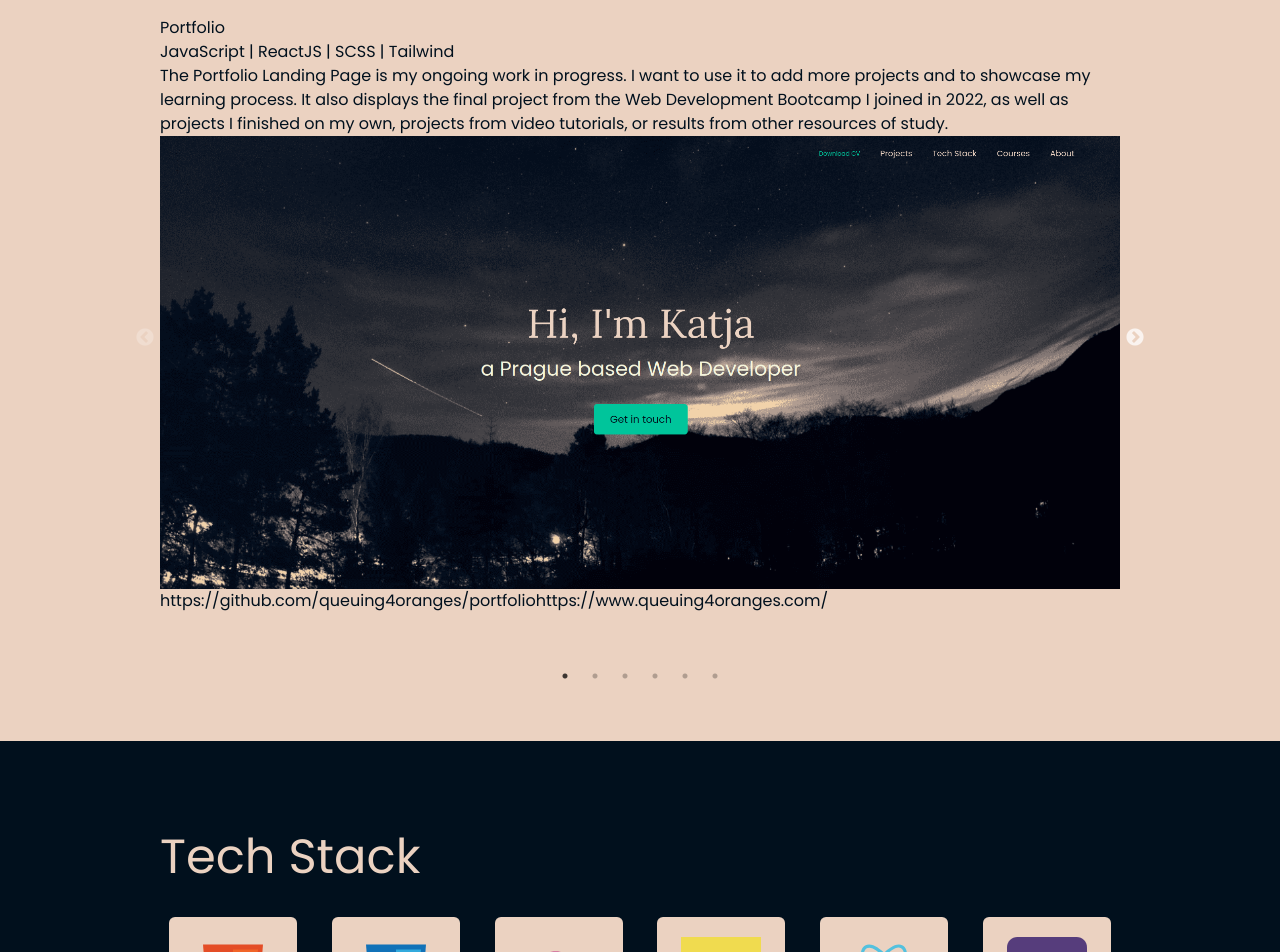
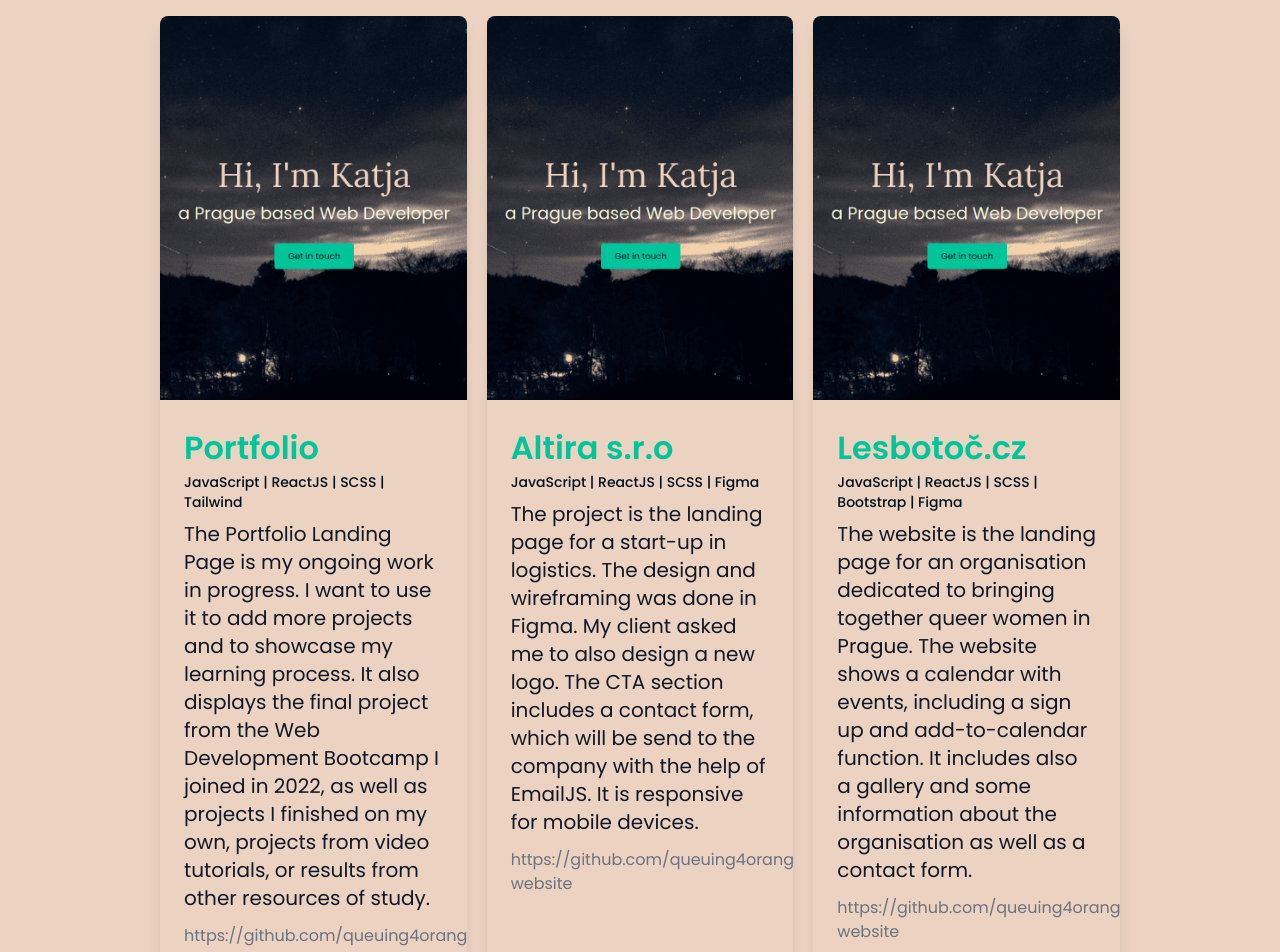
Before and after one commit to queuing4oranges/portfolio, a React (Create React App) app: page / in a window 1280 px wide. Shown: the part 1060-2012 px from the top of the page. Built offline with nearby package versions, Linux system fonts and the light colour scheme; a web font is replaced by a local one.

Commit message:
Refactor projects section

```diff
--- a/src/App.scss
+++ b/src/App.scss
@@ -1,3 +1,9 @@
+/* styles.scss */
+
+@import 'tailwindcss/base';
+@import 'tailwindcss/components';
+@import 'tailwindcss/utilities';
+
 @import url("https://fonts.googleapis.com/css2?family=Titillium+Web:wght@200;300;600;700;900&display=swap");
 @import url("https://fonts.googleapis.com/css2?family=Poppins:wght@200;300;400;500;600;700&display=swap");
 @import url("https://fonts.googleapis.com/css2?family=Boogaloo&family=Lora:wght@400;500;600;700&display=swap");
--- a/src/components/Projects/Carousel.js
+++ b/src/components/Projects/Carousel.js
@@ -1,31 +1,93 @@
-import React from 'react';
-import "slick-carousel/slick/slick.css";
-import "slick-carousel/slick/slick-theme.css";
-import Slider from 'react-slick';
+import React, { useEffect, useState } from 'react';
+
 import { projectsData } from "./ProjectsData";
 
+import "./Carousel.scss";
+
 export default function Carousel() {
-	const settings = {
-		dots: true,
-		fade: true,
-		infinite: false,
-		speed: 500,
-		slidesToShow: 1,
-		slidesToScroll: 1
+	const [cards, setCards] = useState(projectsData);
+	const [currentCard, setCurrentCard] = useState(0);
+
+	useEffect(() => {
+		let autoslide = setInterval(() => {
+			nextSlide();
+		}, 2000);
+
+		return () => {
+			clearInterval(autoslide);
+		}
+	},[currentCard]);
+
+	const nextSlide = () => {
+		setCurrentCard((oldCard) => {
+			const newCard = (oldCard + 1) % cards.length;
+			return newCard;
+		});
 	};
 
+	const prevSlide = () => {
+		setCurrentCard((oldCard) => {
+			const newCard = (oldCard - 1 + cards.length) % cards.length;
+			return newCard;
+		});
+	};
+
+
 	return (
-		<Slider {...settings}>
-			{projectsData && projectsData.map((project, idx) => (
-				<div key={idx}>
-					<h5>{project.title}</h5>
-					<h6>{project.tech}</h6>
-					<p>{project.description}</p>
-					<img src={project.image} alt={project.title}/>
-					<button>{project.github}</button>
-					<button>{project.live}</button>
+		<div className="slider-container relative">
+				<div className="relative">
+					<div className="mx-auto grid max-w-lg gap-5 lg:max-w-none lg:grid-cols-3">
+						{cards.map((card, index) => (
+							<div key={index} className="flex flex-col overflow-hidden rounded-lg shadow-lg">
+
+								<div className="flex-shrink-0">
+									<img className="h-96 w-full object-cover" src={card.image} alt={card.title} />
+								</div>
+
+								<div className="flex flex-1 flex-col justify-between bg-light p-6">
+									<div className="flex-1">
+										<h3 className='text-accent font-semibold'>{card.title}</h3>
+										<p className="text-sm font-medium text-dark">{card.tech}</p>
+										<a href="#" className="mt-2 block">
+											<p className="text-xl text-gray-900">{card.description}</p>
+											<p className="mt-3 text-base text-gray-500">{card.github}</p>
+										</a>
+									</div>
+								</div>
+							</div>
+						))}
+					</div>
 				</div>
-			))}
-		</Slider>
-  	)
-}
+			</div>
+		);
+	};
+
+
+
+		// <div className='slider-container' style={{position: "relative"}}>
+		// 		{cards.map((card, index) => {
+		// 			const { title, tech, description, image, github, live } = card
+
+		// 			return (
+		// 				<article
+		// 					// className='slide'
+		// 					key={index}
+		// 					style={{ transform: `translateX(${100 * (index - currentCard)}%)` }}
+		// 				>
+		// 					{/* <img src={image} alt={title} /> */}
+		// 					<h4>{title}</h4>
+		// 					<h5>{tech}</h5>
+		// 					<p>{description}</p>
+		// 					<button>{github}</button>
+		// 					<button>{live}</button>
+
+		// 				</article>
+		// 			)
+		// 		})}
+
+		// 	<button style={{ position: "absolute" }} onClick={prevSlide} className='prev'></button>
+		// 	<button style={{ position: "absolute" }} onClick={nextSlide} className='next'></button>
+		// </div>
+
+//   	)
+// }
--- a/src/components/Projects/Projects.js
+++ b/src/components/Projects/Projects.js
@@ -8,10 +8,9 @@ export default function Projects() {
 			Projects
 		</h1>
 		<br />
-
-		<Carousel />
-
-
+		<div>
+					<Carousel />
+		</div>
 
 
 	</section>
--- a/src/components/Projects/ProjectsData.js
+++ b/src/components/Projects/ProjectsData.js
@@ -23,7 +23,7 @@ export const projectsData = [
 		title: "Lesbotoč.cz",
 		tech: "JavaScript | ReactJS | SCSS | Bootstrap | Figma",
 		description:
-			"The website is the landing page for an organisation dedicated to bringing together queer women in Prague through exciting events. The website shows a calendar with upcoming (and past) events, event details including a sign up function and a function to add the event directly to the user's calendar. It includes also a gallery and some information about the organisation as well as a contact form. The website is an ongoing project and more features will be added in the future.",
+			"The website is the landing page for an organisation dedicated to bringing together queer women in Prague. The website shows a calendar with events, including a sign up and add-to-calendar function. It includes also a gallery and some information about the organisation as well as a contact form.",
 		image: portfolio,
 		github: "https://github.com/queuing4oranges/lesbotoc-website",
 		live: "https://www.lesbotoc.cz/",
@@ -38,7 +38,7 @@ export const projectsData = [
 		live: "https://adminpanel.queuing4oranges.com/",
 	},
 	{
-		title: "PHP API for database communication",
+		title: "PHP APIs for database communication",
 		tech: "PHP | MySQL | Postman",
 		description:
 			"The API endpoints are build for the communication with the database of the Lesbotoc.cz website. The database was created and set up with phpMyAdmin. The endpoints allow the user to execute CRUD operations (with contacts, events, but also upload pictures).",
```
Also changed, not shown: src/components/Projects/Carousel.scss (added), 1 other file (tests, documents, lock files or other folders).
